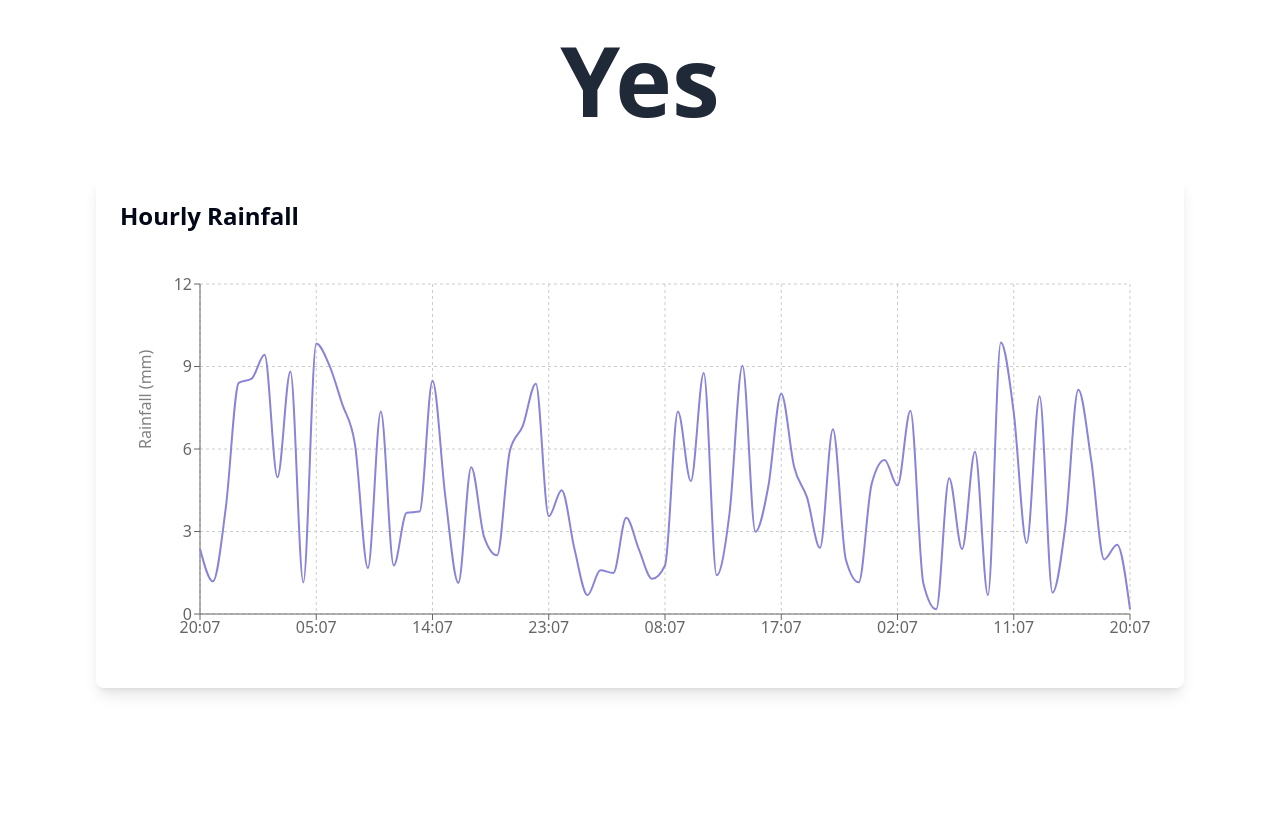
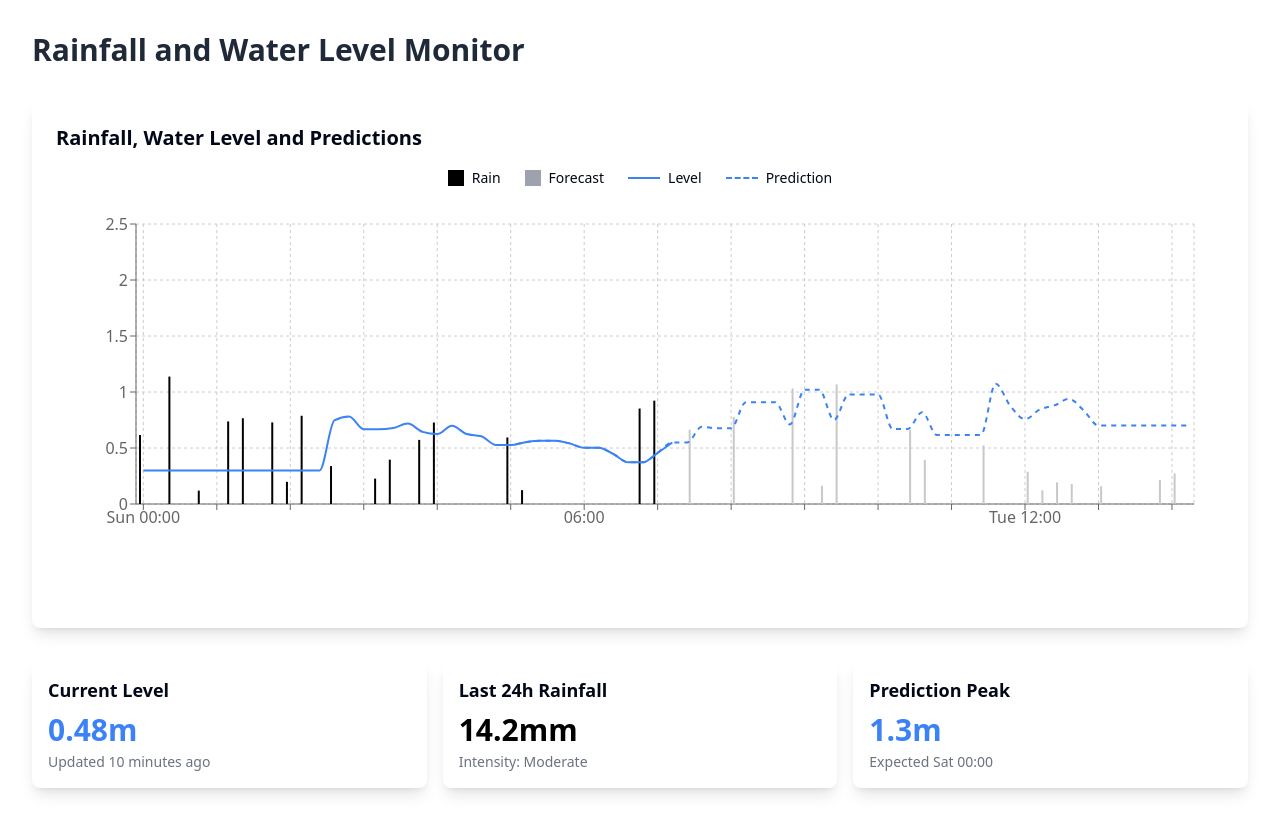
Before and after one commit to jamieaconn/yes-no-rainfall-display, a React (Vite) app: page / in a window 1280 px wide. Built offline with nearby package versions, Linux system fonts and the light colour scheme.

Commit message:
Create rainfall graph page
This commit creates a new page displaying a rainfall graph.

```diff
--- a/src/components/RainfallGraph.tsx
+++ b/src/components/RainfallGraph.tsx
@@ -1,58 +1,206 @@
 
-import { LineChart, Line, XAxis, YAxis, CartesianGrid, Tooltip, ResponsiveContainer } from 'recharts';
-import { format } from 'date-fns';
+import { useState } from 'react';
+import {
+  ComposedChart,
+  Line,
+  Bar,
+  XAxis,
+  YAxis,
+  CartesianGrid,
+  Tooltip,
+  ResponsiveContainer,
+  Legend
+} from 'recharts';
+import { format, addHours } from 'date-fns';
 
-// Generate sample data for the past 3 days with hourly readings
+// Generate sample data for 3 days with hourly readings
 const generateData = () => {
   const data = [];
-  const now = new Date();
-  for (let i = 72; i >= 0; i--) {
-    const time = new Date(now.getTime() - (i * 60 * 60 * 1000));
+  // Start from Thursday 00:00
+  const startDate = new Date();
+  startDate.setHours(0, 0, 0, 0);
+  startDate.setDate(startDate.getDate() - 2); // Set to Thursday
+
+  // Generate 72 hours of data (3 days)
+  for (let i = 0; i < 72; i++) {
+    const time = addHours(startDate, i);
+    const isFuture = i > 36; // Data after Friday 12:00 is future prediction
+
+    // Generate more realistic rainfall patterns
+    let rainfall = 0;
+    if (Math.random() > 0.7) {
+      rainfall = Math.random() * 1.2; // Random rainfall value up to 1.2
+    }
+
+    // Create rainfall patterns like in the image
+    if (i > 8 && i < 24) {
+      rainfall = Math.random() > 0.5 ? Math.random() * 1.2 : 0; // More rain on Thursday morning
+    }
+
+    if (i > 48 && i < 60) {
+      rainfall = Math.random() > 0.4 ? Math.random() * 1 : 0; // More rain on Friday evening
+    }
+
+    // Water level calculation
+    let level = 0.3; // Base level
+
+    // Rising water level based on previous rainfall
+    if (i > 12) {
+      level = 0.3 + Math.min(1.2, data.slice(Math.max(0, i-12), i)
+        .reduce((sum, item) => sum + item.rainfall * 0.1, 0));
+    }
+
+    // Future forecast rainfall (gray bars)
+    let forecast = 0;
+    if (isFuture) {
+      forecast = Math.random() > 0.7 ? Math.random() * 1.1 : 0;
+      if (i > 60) {
+        forecast = Math.random() > 0.5 ? Math.random() * 0.5 : 0; // Less forecast rain on Saturday
+      }
+    }
+
+    // Generate prediction data (dotted line)
+    let prediction = null;
+    if (i >= 24) { // Start prediction from Thursday 12:00
+      prediction = level;
+
+      // Make prediction rise and fall based on forecast
+      if (isFuture) {
+        const upcomingRain = data.slice(Math.max(0, i-6), i)
+          .reduce((sum, item) => sum + (item.forecast || 0) * 0.3, 0);
+        prediction = level + upcomingRain;
+
+        if (i >= 58 && i <= 64) {
+          prediction = Math.min(1.4, prediction + 0.3); // Peak around Saturday 00:00
+        }
+        if (i > 64) {
+          prediction = Math.max(0.7, prediction - 0.1); // Decline after Saturday 00:00
+        }
+      }
+    }
+
     data.push({
-      time: time,
-      rainfall: Math.random() * 10, // Random rainfall value between 0-10mm
+      time,
+      rainfall: isFuture ? 0 : rainfall, // Only show actual rainfall, not future
+      forecast: isFuture ? forecast : 0, // Only show forecast in future
+      level: isFuture ? null : level, // Only show level for current/past
+      prediction // Show prediction from Thursday 12:00 onwards
     });
   }
+
   return data;
 };
 
+const CustomLegend = () => {
+  return (
+    <div className="flex flex-wrap items-center justify-center gap-6 mt-2 mb-4">
+      <div className="flex items-center gap-2">
+        <div className="w-4 h-4 bg-black"></div>
+        <span className="text-sm">Rain</span>
+      </div>
+      <div className="flex items-center gap-2">
+        <div className="w-4 h-4 bg-gray-400"></div>
+        <span className="text-sm">Forecast</span>
+      </div>
+      <div className="flex items-center gap-2">
+        <div className="w-8 h-[2px] bg-blue-500"></div>
+        <span className="text-sm">Level</span>
+      </div>
+      <div className="flex items-center gap-2">
+        <div className="w-8 h-[2px] border-blue-500 border-t-2 border-dashed"></div>
+        <span className="text-sm">Prediction</span>
+      </div>
+    </div>
+  );
+};
+
 const RainfallGraph = () => {
-  const data = generateData();
+  const [data] = useState(generateData);
 
   return (
-    <div className="w-full h-[400px] mt-8">
+    <div className="w-full">
+      <CustomLegend />
+      <div className="w-full h-[400px]">
         <ResponsiveContainer width="100%" height="100%">
-        <LineChart
+          <ComposedChart
             data={data}
             margin={{
               top: 20,
               right: 30,
               left: 20,
-            bottom: 20,
+              bottom: 40,
             }}
           >
             <CartesianGrid strokeDasharray="3 3" />
             <XAxis
               dataKey="time"
-            tickFormatter={(time) => format(new Date(time), 'HH:mm')}
-            interval={8}
+              tickFormatter={(time) => {
+                const date = new Date(time);
+                const hours = date.getHours();
+                if (hours === 0 || hours === 12) {
+                  return format(date, 'EEE HH:mm');
+                }
+                return hours === 6 || hours === 18 ? format(date, 'HH:mm') : '';
+              }}
+              height={60}
+              interval={4}
             />
             <YAxis
-            label={{ value: 'Rainfall (mm)', angle: -90, position: 'insideLeft' }}
+              domain={[0, 2.5]}
+              ticks={[0, 0.5, 1.0, 1.5, 2.0, 2.5]}
             />
             <Tooltip
-            labelFormatter={(time) => format(new Date(time), 'MMM dd, HH:mm')}
-            formatter={(value) => [`${value.toFixed(1)} mm`, 'Rainfall']}
+              labelFormatter={(time) => format(new Date(time), 'EEE dd MMM, HH:mm')}
+              formatter={(value, name) => {
+                if (name === 'rainfall' || name === 'forecast') {
+                  return [value ? `${value.toFixed(2)} mm` : '0 mm', name === 'rainfall' ? 'Rain' : 'Forecast'];
+                }
+                if (name === 'level' || name === 'prediction') {
+                  return [value ? `${value.toFixed(2)} m` : '-', name === 'level' ? 'Level' : 'Prediction'];
+                }
+                return [value, name];
+              }}
             />
+
+            {/* Rain bars (black) */}
+            <Bar
+              dataKey="rainfall"
+              fill="#000000"
+              barSize={2}
+            />
+
+            {/* Forecast bars (gray) */}
+            <Bar
+              dataKey="forecast"
+              fill="#C8C8C9"
+              barSize={2}
+            />
+
+            {/* Level line (solid blue) */}
             <Line
               type="monotone"
-            dataKey="rainfall"
-            stroke="#8884d8"
+              dataKey="level"
+              stroke="#3B82F6"
               strokeWidth={2}
               dot={false}
+              activeDot={{ r: 4 }}
+              isAnimationActive={false}
             />
-        </LineChart>
+
+            {/* Prediction line (dashed blue) */}
+            <Line
+              type="monotone"
+              dataKey="prediction"
+              stroke="#3B82F6"
+              strokeWidth={2}
+              strokeDasharray="5 5"
+              dot={false}
+              activeDot={{ r: 4 }}
+              isAnimationActive={false}
+            />
+          </ComposedChart>
         </ResponsiveContainer>
+      </div>
     </div>
   );
 };
--- a/src/pages/Index.tsx
+++ b/src/pages/Index.tsx
@@ -2,23 +2,41 @@
 import RainfallGraph from '@/components/RainfallGraph';
 
 const Index = () => {
-  // For demo purposes, we'll randomly decide Yes or No
-  const decision = Math.random() > 0.5 ? "Yes" : "No";
-
   return (
-    <div className="min-h-screen p-8 max-w-6xl mx-auto">
-      <div className="space-y-12">
-        {/* Yes/No Section */}
-        <div className="flex justify-center items-center">
-          <h1 className="text-8xl font-bold text-gray-800">
-            {decision}
+    <div className="min-h-screen p-4 md:p-8 max-w-7xl mx-auto">
+      <div className="space-y-8">
+        {/* Header */}
+        <div className="flex justify-between items-center">
+          <h1 className="text-2xl md:text-3xl font-bold text-gray-800">
+            Rainfall and Water Level Monitor
           </h1>
         </div>
 
-        {/* Rainfall Graph Section */}
-        <div className="bg-white p-6 rounded-lg shadow-lg">
-          <h2 className="text-2xl font-semibold mb-4">Hourly Rainfall</h2>
+        {/* Rainfall Graph Card */}
+        <div className="bg-white p-4 md:p-6 rounded-lg shadow-lg">
+          <h2 className="text-xl font-semibold mb-4">Rainfall, Water Level and Predictions</h2>
           <RainfallGraph />
+        </div>
+
+        {/* Information Panel */}
+        <div className="grid md:grid-cols-3 gap-4">
+          <div className="bg-white p-4 rounded-lg shadow-lg">
+            <h3 className="text-lg font-semibold mb-2">Current Level</h3>
+            <p className="text-3xl font-bold text-blue-500">0.48m</p>
+            <p className="text-sm text-gray-500 mt-1">Updated 10 minutes ago</p>
+          </div>
+
+          <div className="bg-white p-4 rounded-lg shadow-lg">
+            <h3 className="text-lg font-semibold mb-2">Last 24h Rainfall</h3>
+            <p className="text-3xl font-bold text-black">14.2mm</p>
+            <p className="text-sm text-gray-500 mt-1">Intensity: Moderate</p>
+          </div>
+
+          <div className="bg-white p-4 rounded-lg shadow-lg">
+            <h3 className="text-lg font-semibold mb-2">Prediction Peak</h3>
+            <p className="text-3xl font-bold text-blue-500">1.3m</p>
+            <p className="text-sm text-gray-500 mt-1">Expected Sat 00:00</p>
+          </div>
         </div>
       </div>
     </div>
```
Lines whose indentation alone changed are shown as unchanged.
